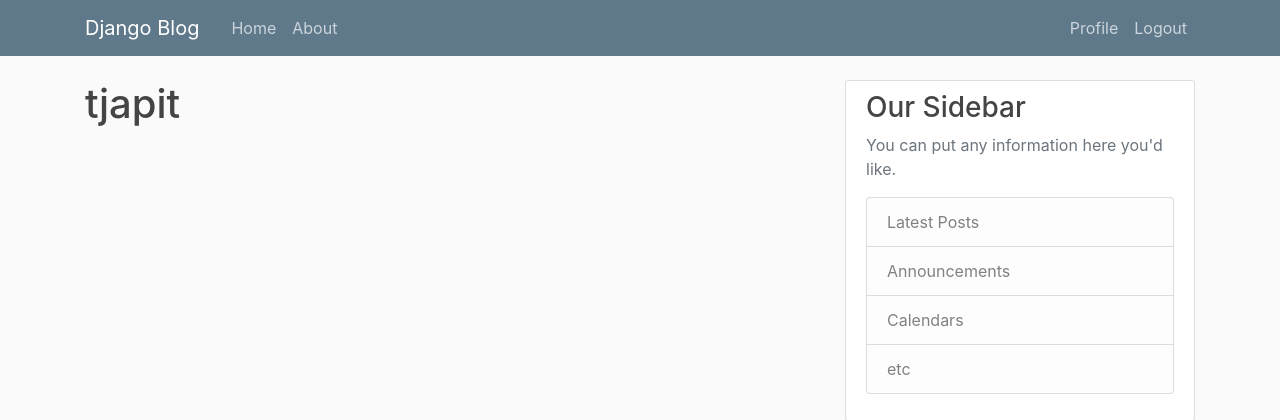
After one commit to tjapit/python-projects, a Django app: page /profile/ in a window 1280 px wide. The commit adds this page. Shown: the top 420 px of the page. Run offline with Django 4.2, Linux system fonts and the light colour scheme; a user stored in the database is signed in; some libraries are stand-ins or nearby versions.

Commit message:
Login and Logout: Profile
Added an initial profile page (only shows username from the user object provided by Django) that can't be accessed unless the user is logged in (used the login_required decorator for the profile views)

```diff
--- a/tutorials/django_project/blog/templates/blog/base.html
+++ b/tutorials/django_project/blog/templates/blog/base.html
@@ -45,6 +45,7 @@
                     <!-- Navbar Right Side -->
                     <div class="navbar-nav">
                         {% if user.is_authenticated %}
+                            <a class="nav-item nav-link" href="{% url 'profile' %}">Profile</a>
                             <a class="nav-item nav-link" href="{% url 'logout' %}">Logout</a>
                         {% else %}
                             <a class="nav-item nav-link" href="{% url 'login' %}">Login</a>
--- a/tutorials/django_project/django_project/settings.py
+++ b/tutorials/django_project/django_project/settings.py
@@ -130,4 +130,8 @@ DEFAULT_AUTO_FIELD = 'django.db.models.BigAutoField'
 # For crispy looking forms (django-crispy-forms)
 CRISPY_TEMPLATE_PACK = 'bootstrap4'
 
+# Redirect user to blog after logging in as the default behavior
 LOGIN_REDIRECT_URL = 'blog-home'
+
+# Set the login URL for Django to find the name='login' defined in urls.py
+LOGIN_URL = 'login'
--- a/tutorials/django_project/django_project/urls.py
+++ b/tutorials/django_project/django_project/urls.py
@@ -22,6 +22,7 @@ urlpatterns = [
     path('admin/', admin.site.urls),
     path('', include('blog.urls')),
     path('register/', users_views.register, name='register'),
+    path('profile/', users_views.profile, name='profile'),
     path('login/', auth_views.LoginView.as_view(template_name='users/login.html'), name='login'),
     path('logout/', auth_views.LogoutView.as_view(template_name='users/logout.html'), name='logout'),
 
--- /dev/null
+++ b/tutorials/django_project/users/templates/users/profile.html
@@ -0,0 +1,5 @@
+{% extends 'blog/base.html' %}
+{% load crispy_forms_tags %}
+{% block content %}
+    <h1>{{ user.username }}</h1>
+{% endblock content %}
--- a/tutorials/django_project/users/views.py
+++ b/tutorials/django_project/users/views.py
@@ -1,6 +1,7 @@
 from django.shortcuts import render, redirect
 from django.contrib.auth.forms import UserCreationForm
 from django.contrib import messages
+from django.contrib.auth.decorators import login_required
 from .forms import UserRegisterForm
 
 def register(request):
@@ -30,3 +31,7 @@ def register(request):
 # messages.success
 # messages.warning
 # messages.error
+
+@login_required
+def profile(request):
+    return render(request, 'users/profile.html')
```
Also changed, not shown: tutorials/django_project/db.sqlite3.
